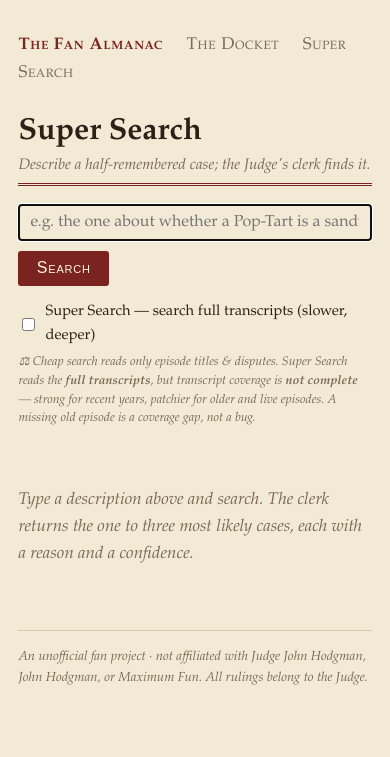
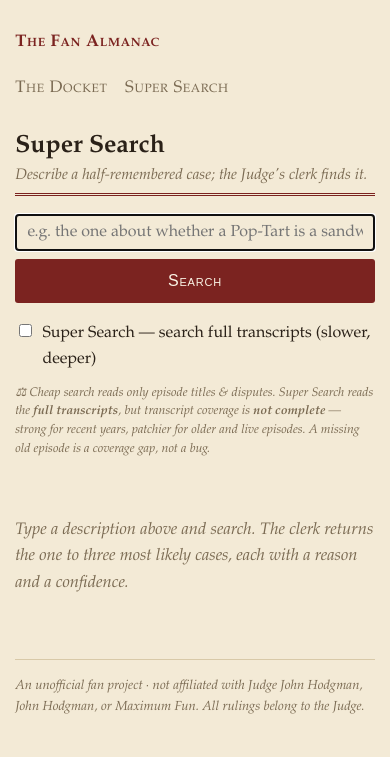
Before and after one commit to Graham-Williams/jjho-fan-almanac, a Flask app: page /search in a window 390 px wide. Shown: the top 757 px of the page. Run offline with Flask 3, Linux system fonts and the light colour scheme.

Commit message:
feat: phone-first responsive pass across the app (#8) (#9)
Make the whole app mobile-friendly without regressing desktop or changing the
courtroom aesthetic. One shared @media (max-width:640px) block in base.html
(full-width inputs, >=44px tap targets, wrapping flex nav, trimmed padding,
-webkit-text-size-adjust) plus per-page tweaks in episodes/search/login.
Inputs stay >=1rem so iOS doesn't zoom. No hamburger (the 3-link nav just wraps),
no new deps, no inline JS (CSP). Adds a light guard test for the viewport meta +
mobile media query.


Claude-Session: https://claude.ai/code/session_01X3KqagvvWC3kDW5Vt2ZAUt

Co-authored-by: Claude Opus 4.8 (1M context) <noreply@anthropic.com>

```diff
--- a/jjho/web/templates/base.html
+++ b/jjho/web/templates/base.html
@@ -49,7 +49,10 @@
     background: var(--ground); color: var(--ink);
     max-width: 780px; margin: 0 auto; padding: 2rem 1.15rem 3rem;
     line-height: 1.6; font-size: 1.06rem;
+    -webkit-text-size-adjust: 100%; text-size-adjust: 100%;
+    overflow-wrap: break-word; word-wrap: break-word;
   }
+  img, button, input { max-width: 100%; }
   code, .case-no, kbd, pre {
     font-family: "SF Mono", "JetBrains Mono", "Fira Mono", Menlo,
                  Consolas, monospace;
@@ -63,8 +66,9 @@
   a { color: var(--link); text-decoration: none;
       border-bottom: 1px solid color-mix(in srgb, var(--link) 40%, transparent); }
   a:hover { border-bottom-color: var(--link); }
-  nav { margin-bottom: 1.75rem; font-variant: small-caps; letter-spacing: .04em; }
-  nav a { margin-right: 1.15rem; border: 0; color: var(--muted); }
+  nav { margin-bottom: 1.75rem; font-variant: small-caps; letter-spacing: .04em;
+        display: flex; flex-wrap: wrap; align-items: baseline; gap: .4rem 1.15rem; }
+  nav a { border: 0; color: var(--muted); }
   nav a.brand { color: var(--oxblood); font-weight: bold; font-size: 1.05rem; }
   .card { background: var(--panel); border: 1px solid var(--rule);
           border-left: 4px solid var(--brass); border-radius: 4px;
@@ -85,6 +89,19 @@
   .foot { color: var(--muted); font-size: .82rem; font-style: italic;
           border-top: 1px solid var(--rule); margin-top: 2.5rem;
           padding-top: 1rem; }
+
+  /* --- Phone-first pass (scoped so desktop is untouched). Full-width inputs,
+     thumb-sized tap targets, a wrapping nav, and a touch less padding. Inputs
+     stay ≥1rem so iOS doesn't zoom on focus. --------------------------------- */
+  @media (max-width: 640px) {
+    body { padding: 1.4rem .95rem 2.5rem; font-size: 1.04rem; }
+    h1 { font-size: 1.55rem; }
+    nav { gap: .3rem 1.1rem; margin-bottom: 1.4rem; }
+    nav a.brand { flex-basis: 100%; }   /* brand on its own line, links below */
+    nav a { padding: .45rem 0; }         /* taller thumb target */
+    input[type=text], input[type=password] { width: 100%; max-width: 100%; }
+    button { min-height: 44px; }
+  }
 </style>
 </head>
 <body>
--- a/jjho/web/templates/search.html
+++ b/jjho/web/templates/search.html
@@ -56,6 +56,17 @@
   .escalate a { font-weight: bold; }
   .deep-note { color: var(--muted); font-size: .82rem; font-style: italic;
                margin: .2rem 0 1rem; }
+  @media (max-width: 640px) {
+    form.super { gap: .5rem; }
+    form.super input[type=text] { flex-basis: 100%; }    /* search box full-width */
+    form.super button { width: 100%; }                   /* thumb-friendly */
+    label.deep { padding: .35rem 0; font-size: 1rem;     /* bigger tap target */
+                 align-items: flex-start; }
+    .hit .etitle { font-size: 1.06rem; }
+    .hit .meta { gap: .5rem .9rem; }
+    .escalate { line-height: 1.75; }
+    .escalate a { display: inline-block; padding: .25rem 0; }  /* tappable link */
+  }
 </style>
 {% endblock %}
 {% block content %}
```
Also changed, not shown: CLAUDE.md (+9 -0 lines), jjho/web/templates/episodes.html (+7 -0 lines), jjho/web/templates/login.html (+9 -0 lines), tests/test_mobile.py (added, +35 -0 lines).
